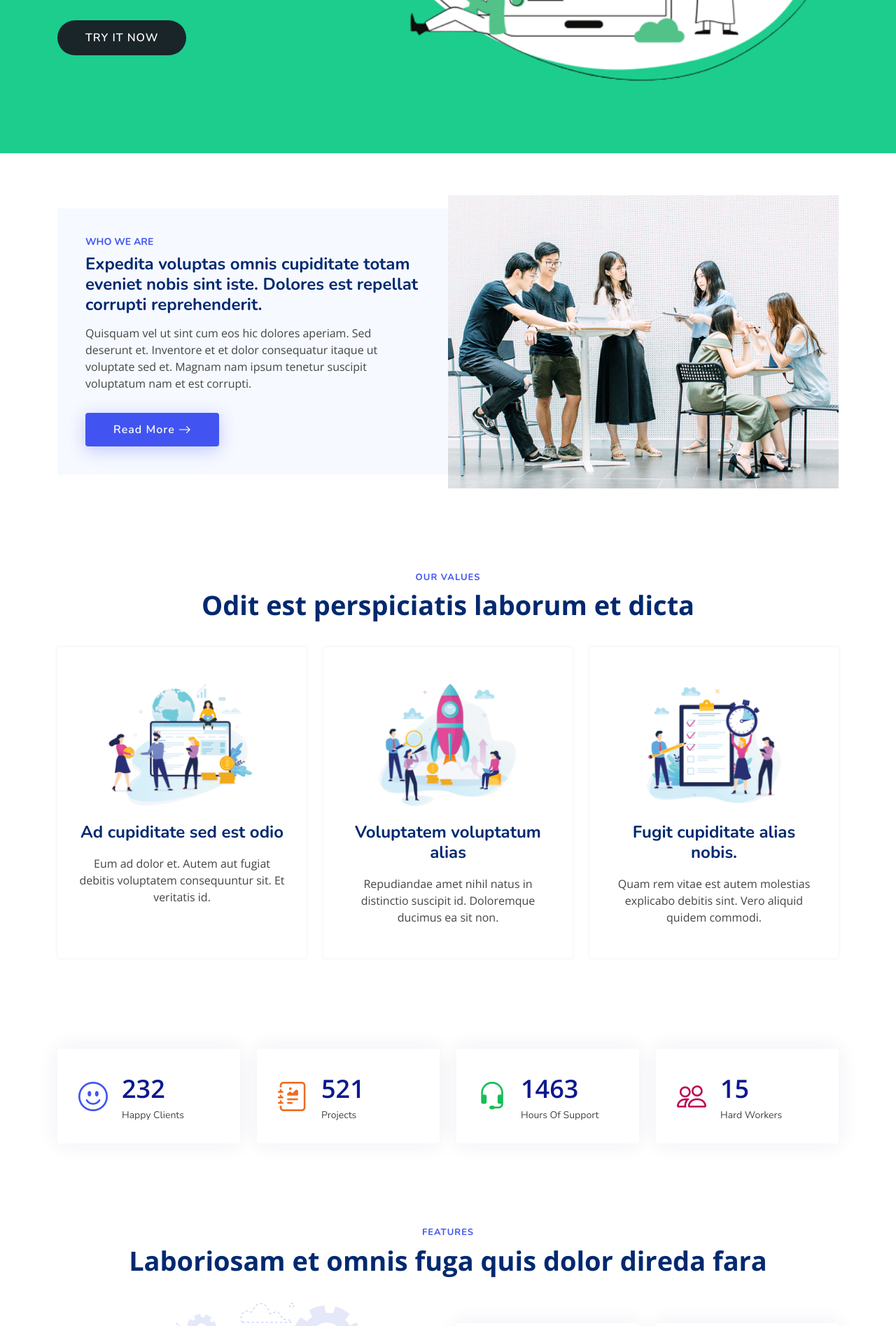
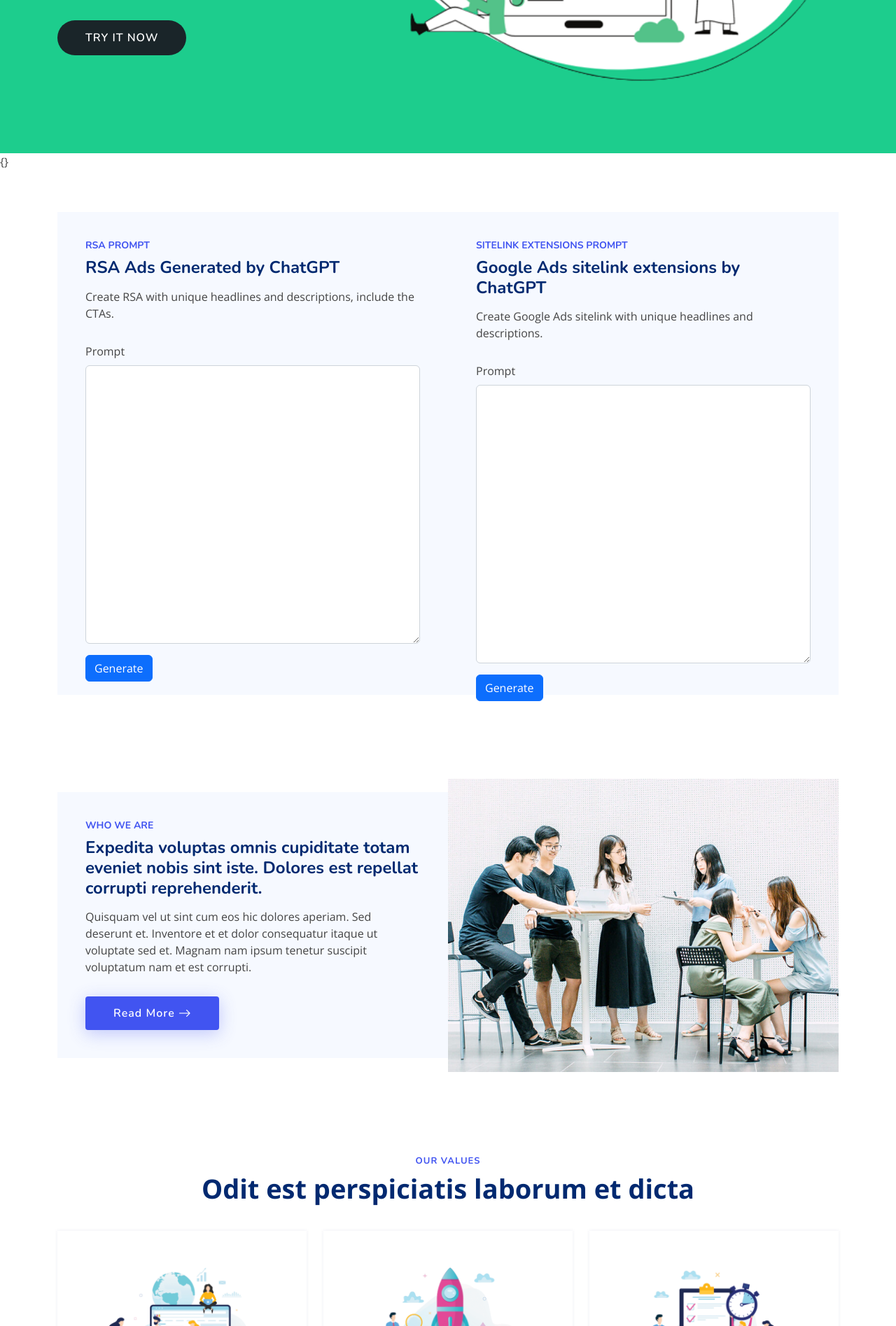
Before and after one commit to keiru517/aistuff, a Django app: page /gendata/ in a window 1280 px wide. Shown: the part 581-2476 px from the top of the page at 70% size. Run offline with Django 4.2, Linux system fonts and the light colour scheme; some libraries are stand-ins or nearby versions.

Commit message:
updated base

```diff
--- a/gendata/templates/base.html
+++ b/gendata/templates/base.html
@@ -86,7 +86,57 @@
   </section><!-- End Hero -->
 
   <main id="main">
-    <!-- ======= About Section ======= -->
+    <!-- ======= Generate data Section ======= -->
+    {}
+    <section id="gendata" class="about">
+      <div class="container" data-aos="fade-up">
+        <div class="row gx-0">
+          <div class="col-lg-6 d-flex flex-column justify-content-center mr-3" data-aos="fade-up" data-aos-delay="200">
+            <div class="content" style="height: 690px;">
+              <h3>RSA Prompt</h3>
+              <h2>RSA Ads Generated by ChatGPT</h2>
+              <p>
+                Create RSA with unique headlines and descriptions, include the CTAs.
+                <!-- <br>
+                <br>Product:
+                <br>Tone:
+                <br>CTA:
+                <br>Target Audience:
+                <br>Case: -->
+               </p>
+              <form class="row g-3">
+                <div class="form-outline">
+                  <label class="form-label" for="textAreaExample">Prompt</label>
+                  <textarea class="form-control" id="textAreaExample" rows="16"></textarea>
+                </div>
+                <div class="col-12">
+                  <button type="submit" class="btn btn-primary">Generate</button>
+                </div>
+              </div>
+            </form>
+          </div>
+          <div class="col-lg-6 d-flex flex-column justify-content-center ml-3" data-aos="fade-up" data-aos-delay="200">
+            <div class="content" style="height: 690px;">
+              <h3>Sitelink Extensions Prompt</h3>
+              <h2>Google Ads sitelink extensions by ChatGPT</h2>
+              <p>
+                Create Google Ads sitelink with unique headlines and descriptions.
+              </p>
+              <form class="row g-3">
+                <div class="form-outline">
+                  <label class="form-label" for="textAreaExample">Prompt</label>
+                  <textarea class="form-control" id="textAreaExample" rows="16"></textarea>
+                </div>
+                <div class="col-12">
+                  <button type="submit" class="btn btn-primary">Generate</button>
+                </div>
+              </div>
+            </form>
+          </div>
+        </div>
+      </div>
+
+    </section><!-- End About Section -->
     <section id="about" class="about">
 
       <div class="container" data-aos="fade-up">
```
